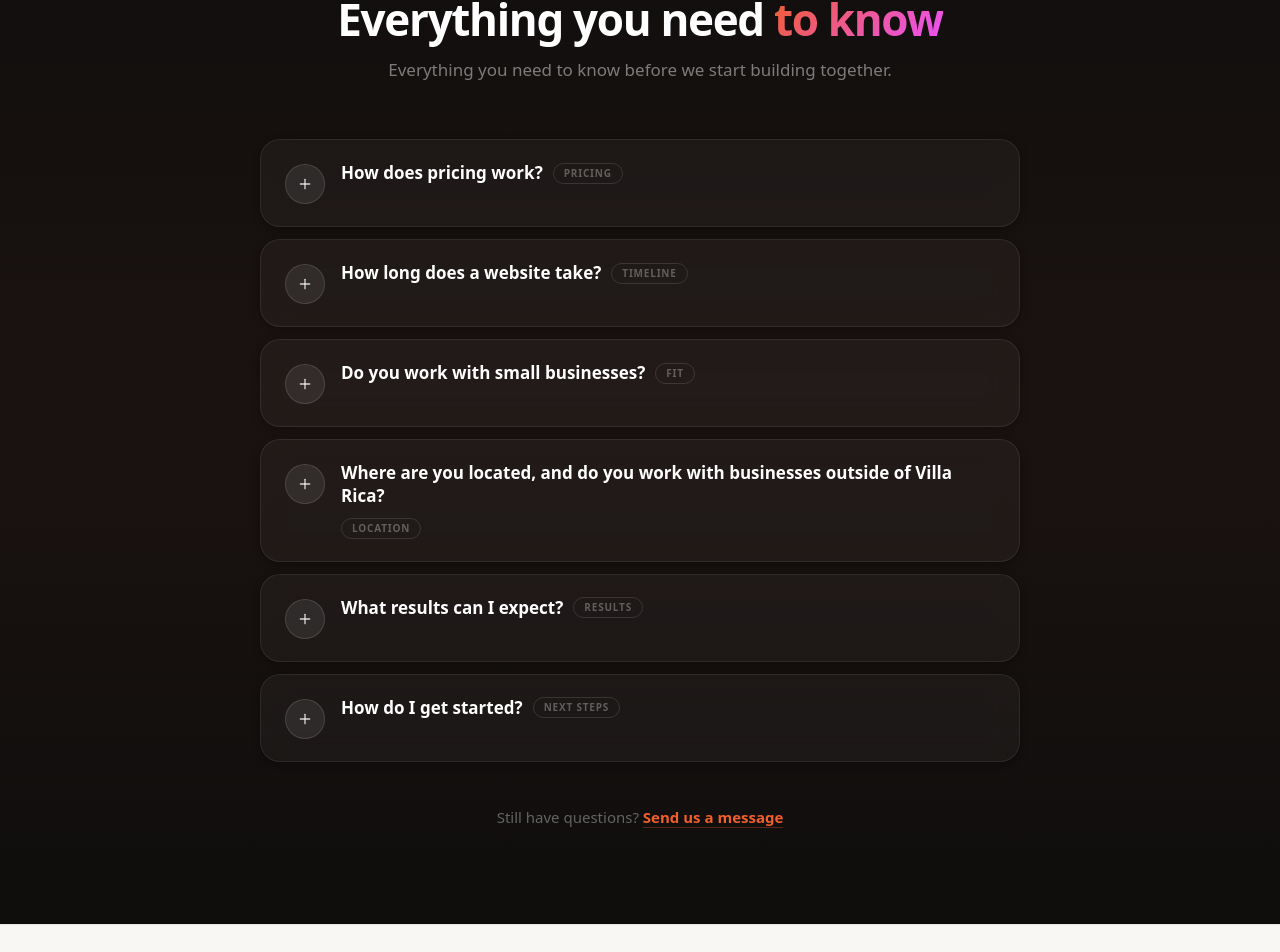
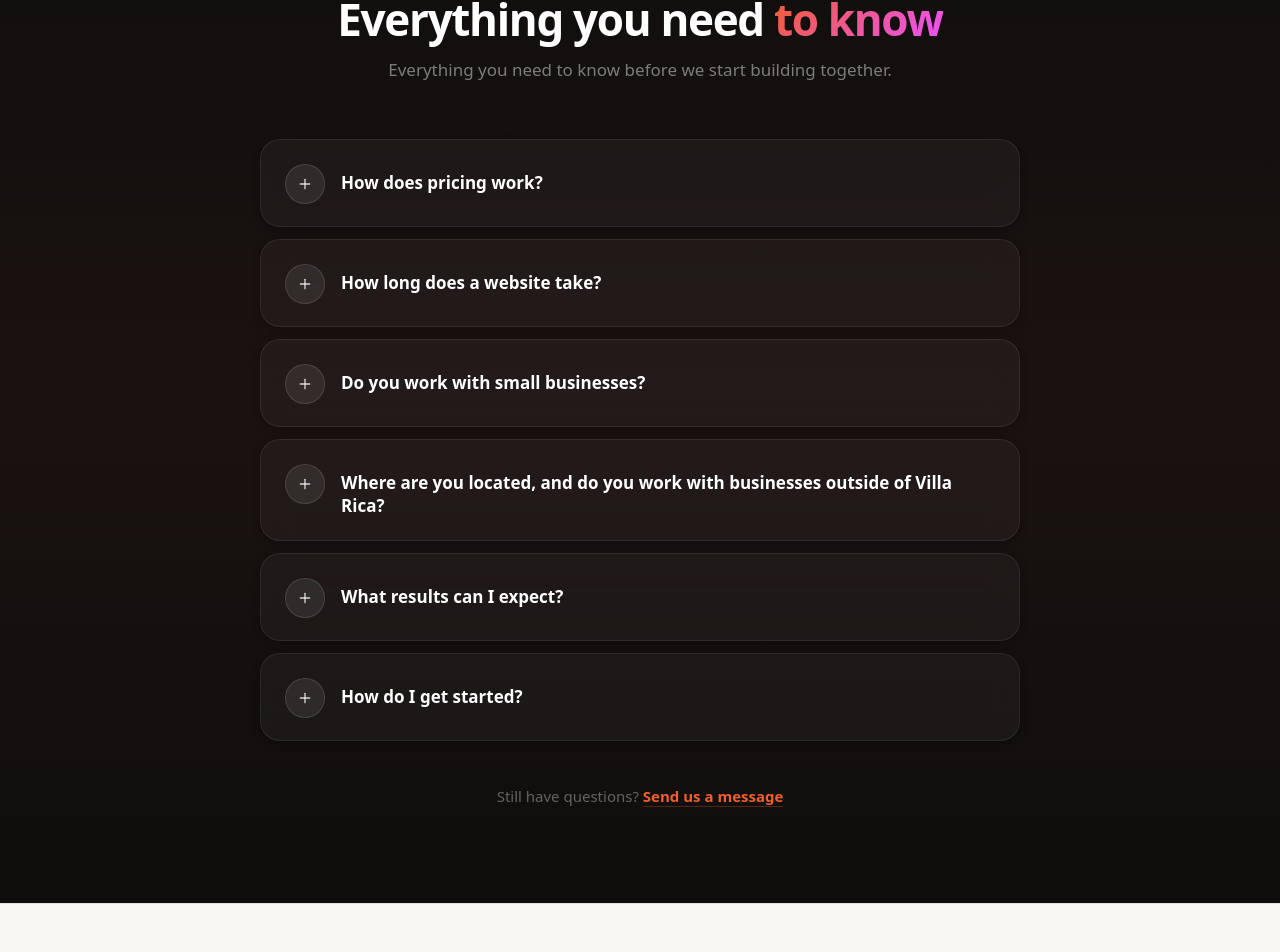
Before and after one commit to creativecowboys/cowboys-site, a Next.js app: page / in a window 1280 px wide. Shown: the part 2697-3649 px from the top of the page. Built offline with nearby package versions, Linux system fonts and the light colour scheme.

Commit message:
Remove meta pill badges from FAQ items

```diff
--- a/src/components/ui/faq-section.tsx
+++ b/src/components/ui/faq-section.tsx
@@ -9,37 +9,31 @@ const faqs = [
         question: "How does pricing work?",
         answer:
             "Every project is different, so we don't do one-size-fits-all pricing. We'll talk through what you need and put together a custom proposal that fits your goals and budget.",
-        meta: 'Pricing',
     },
     {
         question: "How long does a website take?",
         answer:
             "Most websites are ready in 2\u20134 weeks. Larger projects with custom features can take a bit longer, but we keep you in the loop every step of the way.",
-        meta: 'Timeline',
     },
     {
         question: "Do you work with small businesses?",
         answer:
             "Absolutely \u2014 small and local businesses are our bread and butter. Whether you're just starting out or ready to scale, we build strategies that fit where you are right now.",
-        meta: 'Fit',
     },
     {
         question: "Where are you located, and do you work with businesses outside of Villa Rica?",
         answer:
             "We're based in Villa Rica, GA, but we work with clients all over the country. Most of what we do is remote-friendly, so location is never a barrier.",
-        meta: 'Location',
     },
     {
         question: "What results can I expect?",
         answer:
             "That depends on the service, but we always tie our work to real metrics \u2014 more traffic, more leads, more revenue. We'll set clear goals upfront so you know exactly what we're working toward.",
-        meta: 'Results',
     },
     {
         question: "How do I get started?",
         answer:
             "Just type in the box above! Wrangler will ask you a few quick questions and get you connected with our team.",
-        meta: 'Next Steps',
     },
 ];
 
@@ -128,14 +122,12 @@ export function FAQSection() {
                 <ul style={{ listStyle: 'none', margin: 0, padding: 0, display: 'flex', flexDirection: 'column', gap: '12px' }}>
                     {faqs.map((item, index) => {
                         const open = activeIndex === index;
-                        const borderColor = open ? 'rgba(241,95,42,0.40)' : 'rgba(255,255,255,0.08)';
-                        const metaBorderColor = open ? 'rgba(241,95,42,0.40)' : 'rgba(255,255,255,0.12)';
                         return (
                             <li key={item.question}>
                                 <div style={{
                                     borderRadius: '20px',
                                     background: open ? 'rgba(255,255,255,0.07)' : 'rgba(255,255,255,0.04)',
-                                    border: `1px solid ${borderColor}`,
+                                    border: `1px solid ${open ? 'rgba(241,95,42,0.40)' : 'rgba(255,255,255,0.08)'}`,
                                     boxShadow: open
                                         ? '0 8px 32px rgba(241,95,42,0.15), 0 2px 8px rgba(0,0,0,0.40)'
                                         : '0 2px 8px rgba(0,0,0,0.30)',
@@ -189,33 +181,17 @@ export function FAQSection() {
                                             </svg>
                                         </span>
 
-                                        {/* Question + meta */}
-                                        <div style={{ flex: 1 }}>
-                                            <div style={{ display: 'flex', alignItems: 'center', gap: '10px', flexWrap: 'wrap' }}>
+                                        {/* Question */}
                                         <span style={{
+                                            flex: 1,
                                             fontSize: 'clamp(15px, 1.6vw, 17px)',
                                             fontWeight: 700,
                                             color: '#ffffff',
                                             lineHeight: 1.35,
+                                            paddingTop: '10px',
                                         }}>
                                             {item.question}
                                         </span>
-                                                <span style={{
-                                                    fontSize: '10px',
-                                                    fontWeight: 600,
-                                                    letterSpacing: '0.08em',
-                                                    textTransform: 'uppercase',
-                                                    color: open ? '#F15F2A' : 'rgba(255,255,255,0.30)',
-                                                    border: `1px solid ${metaBorderColor}`,
-                                                    borderRadius: '999px',
-                                                    padding: '2px 10px',
-                                                    transition: 'all 300ms ease',
-                                                    whiteSpace: 'nowrap',
-                                                }}>
-                                                    {item.meta}
-                                                </span>
-                                            </div>
-                                        </div>
                                     </button>
 
                                     {/* Answer panel */}
```
Lines whose indentation alone changed are shown as unchanged.
